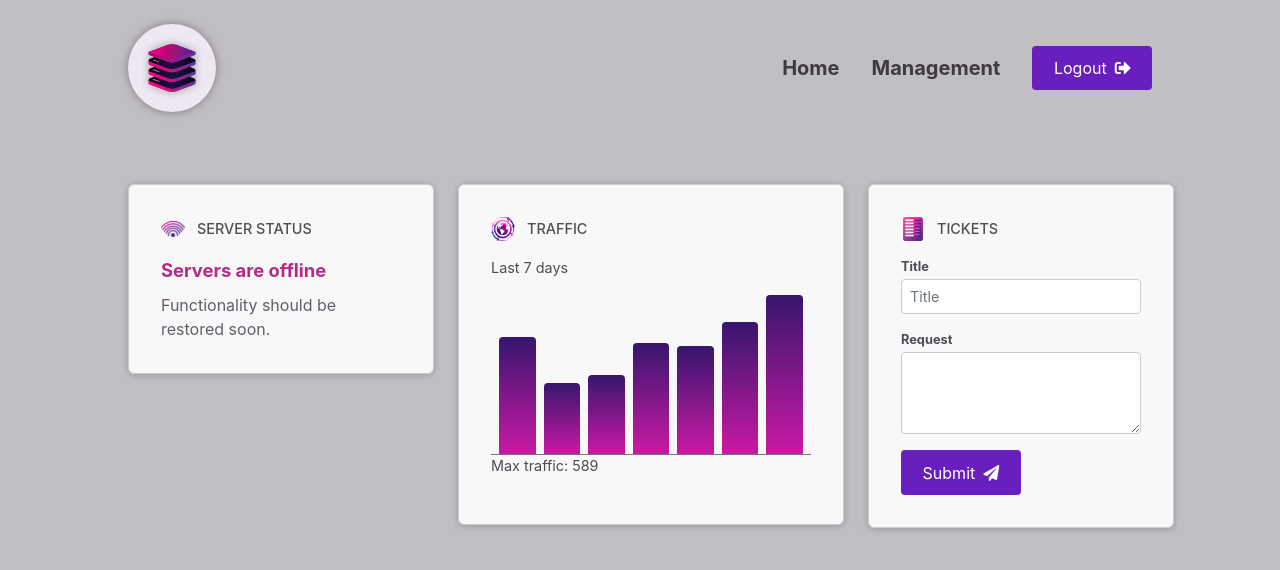
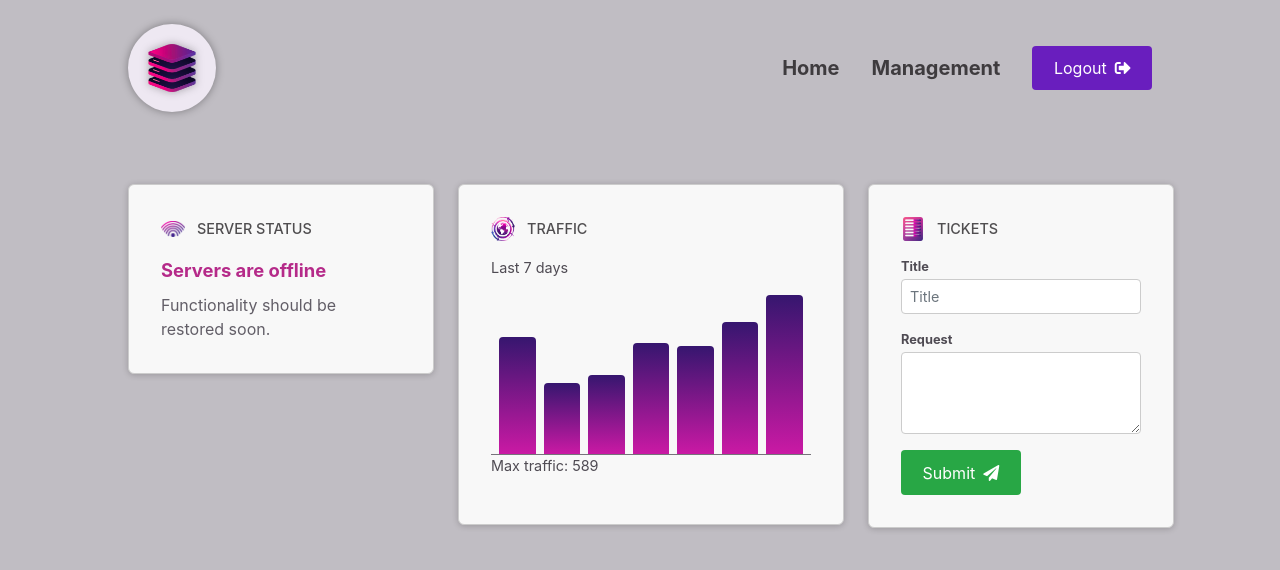
Before and after one commit to MinaNasser/Angular-The-Complete-Guide, an Angular app in the folder 06-cmp-deep-dive/: page / in a window 1280 px wide. Shown: the top 570 px of the page. Built offline with nearby package versions, Linux system fonts and the light colour scheme.

Commit message:
submitBtn

```diff
--- a/06-cmp-deep-dive/src/app/dashboard/tickets/new-ticket/new-ticket.component.html
+++ b/06-cmp-deep-dive/src/app/dashboard/tickets/new-ticket/new-ticket.component.html
@@ -19,7 +19,7 @@
       #requestInput
     ></textarea>
   </app-control>
-  <button appButton>
+  <button appButton #submitBtn type="submit" class="btn btn-primary">
     Submit
     <i ngProjectAs="i" class="fas fa-paper-plane">
       <!--
```
